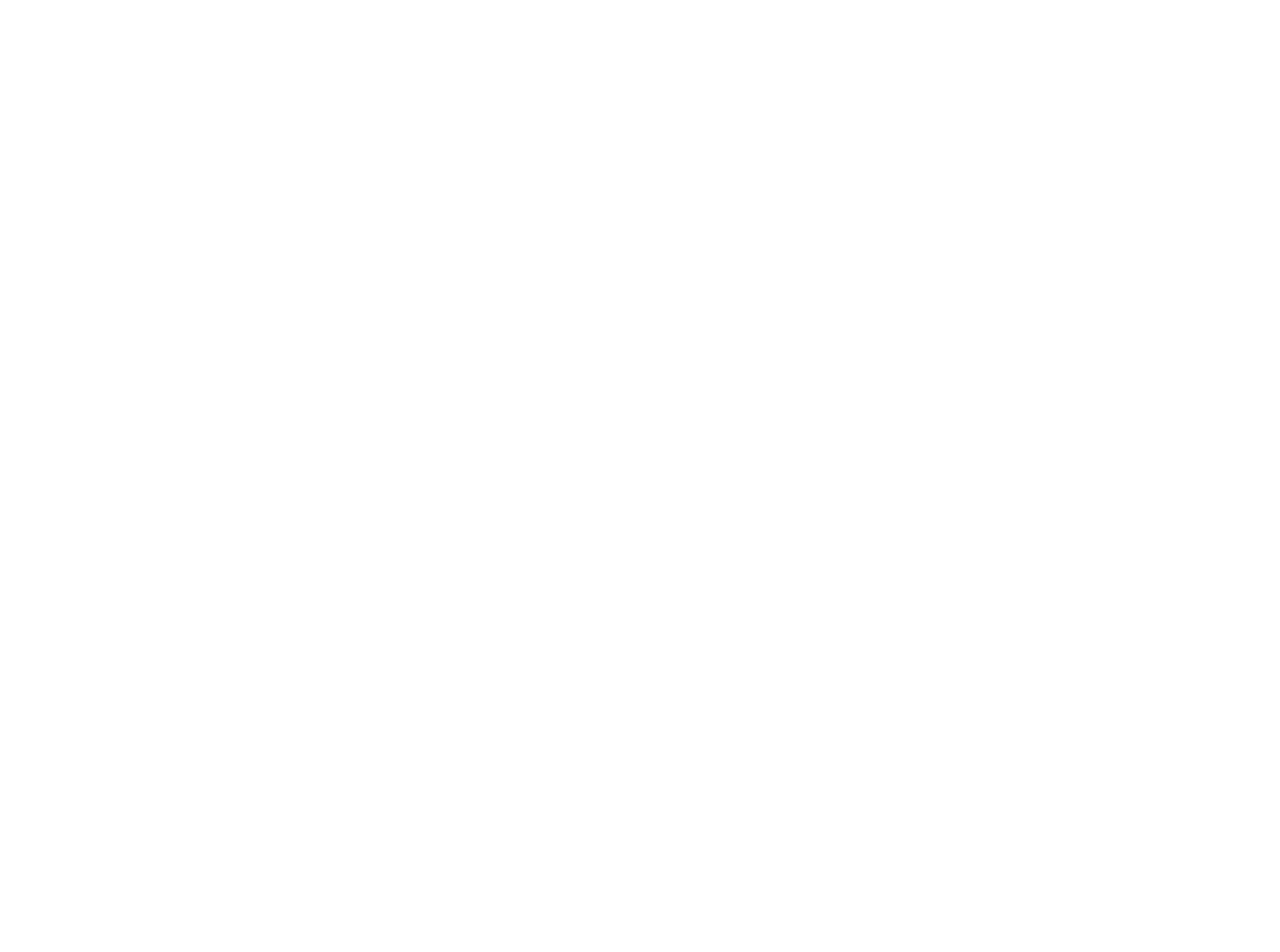
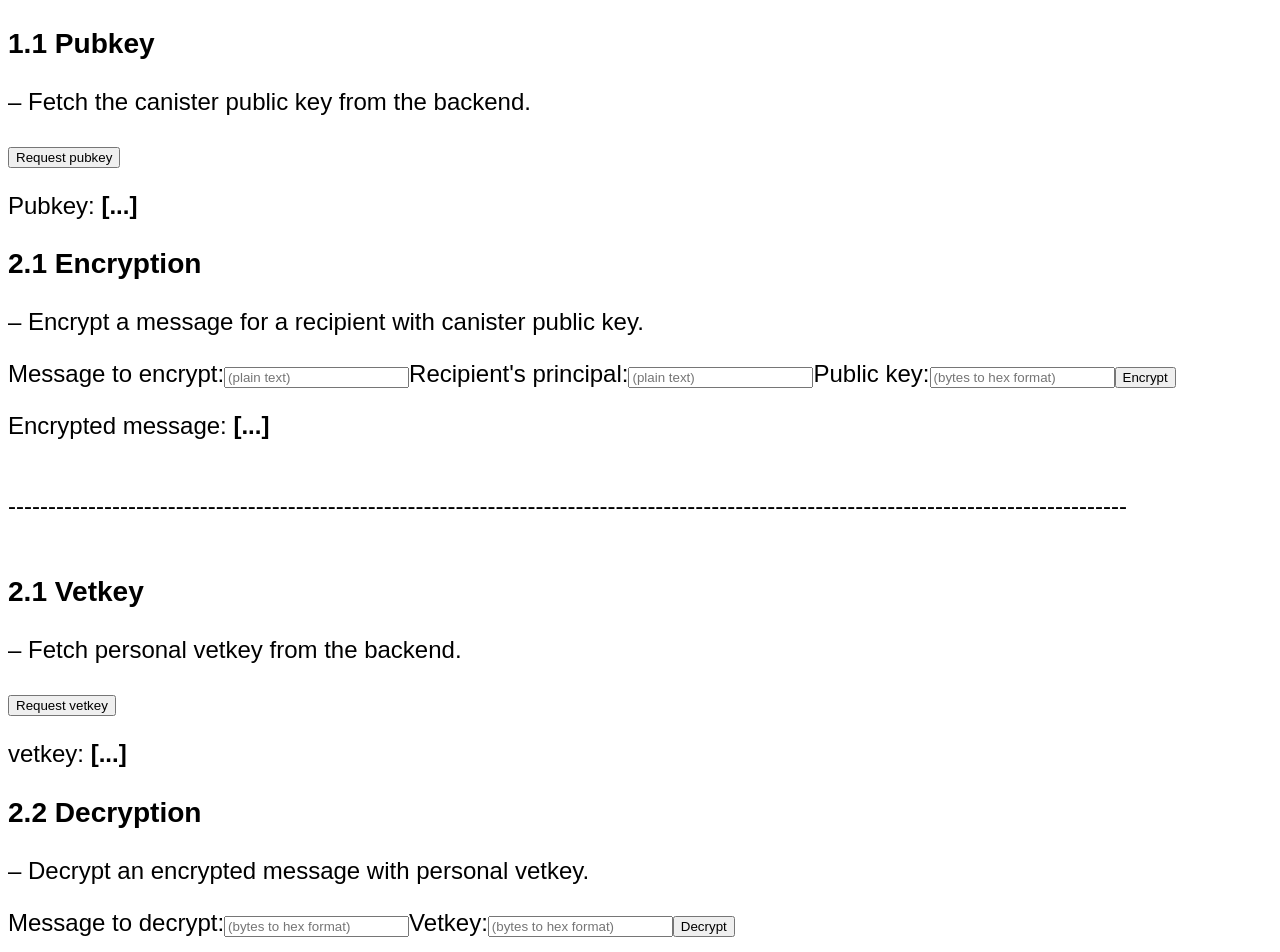
Before and after one commit to thomasn8/first_canisters, a React (Vite) app in the folder src/hello_frontend/: page /ibe in a window 1280 px wide. Before the commit this address had no page. Shown: the top 952 px of the page. Before the commit the page ends 800 px from the top, so only its background shows below. Built offline with nearby package versions, Linux system fonts and the light colour scheme.

Commit message:
feat(frontend): add ibe encryption demo

```diff
--- a/src/hello_frontend/src/App.tsx
+++ b/src/hello_frontend/src/App.tsx
@@ -1,6 +1,7 @@
 import { Routes, Route } from "react-router-dom";
 import Home from "./Home";
 import Symmetric from "./demo/Symmetric";
+import Ibe from "./demo/Ibe";
 
 function App() {
 
@@ -9,6 +10,7 @@
       <Routes>
         <Route path="/" element={<Home/>}/>
         <Route path="/symmetric" element={<Symmetric/>}/>
+        <Route path="/ibe" element={<Ibe/>}/>
       </Routes>
     </div>
   );
--- a/src/hello_frontend/src/Home.tsx
+++ b/src/hello_frontend/src/Home.tsx
@@ -5,7 +5,8 @@
         <div>
             <h1>Router:</h1>
             <nav>
-                <Link to="/symmetric">Symmetric encryption/decryption for caller</Link><br/>
+                <Link to="/symmetric">Encrypt/decrypt message with a personal symmetric key</Link><br/>
+                <Link to="/ibe">Asymetrically encrypt message for a recipient or Decrypt a received message</Link><br/>
             </nav>
         </div>
     );
--- /dev/null
+++ b/src/hello_frontend/src/demo/Ibe.tsx
@@ -0,0 +1,118 @@
+import { useRef, useState } from "react";
+import { hello_backend } from "declarations/hello_backend";
+import { Principal } from "@dfinity/principal";
+import {
+  TransportSecretKey,
+  DerivedPublicKey,
+  EncryptedVetKey,
+  VetKey,
+  IbeCiphertext,
+  IbeIdentity,
+  IbeSeed,
+} from "@dfinity/vetkeys";
+import { hexToUint8Array, uint8ArrayToHex } from "../utils";
+
+function Ibe() {
+    const [publicKeyBytesHex, setPublicKeyBytesHex] = useState('[...]');
+    const [encryptedMessageBytesHex, setEncryptedMessageBytesHex] = useState('[...]');
+    const [vetkeyBytesHex, setVetkeyBytesHex] = useState('[...]');
+    const [decryptedMessage, setDecryptedMessage] = useState('[...]');
+
+    const messageToEncryptRef = useRef<HTMLInputElement | null>(null);
+    const recipientRef = useRef<HTMLInputElement | null>(null);
+    const pubKeyBytesHexRef = useRef<HTMLInputElement | null>(null);
+    const messageToDecryptBytesHexRef = useRef<HTMLInputElement | null>(null);
+    const vetKeyBytesHexRef = useRef<HTMLInputElement | null>(null);
+
+    async function requestPubKey() {
+        // TODO: enable login
+
+        const pubKeyBytes = await hello_backend.vetkd_public_key() as Uint8Array<ArrayBufferLike>;
+        setPublicKeyBytesHex(uint8ArrayToHex(pubKeyBytes));
+    }
+
+    async function encrypt(message: string, recipient: string, keyBytesHex: string) {
+        const principal = Principal.fromText(recipient);
+        const derivedPublicKey = DerivedPublicKey.deserialize(hexToUint8Array(keyBytesHex));
+        const ciphertext = IbeCiphertext.encrypt(
+            derivedPublicKey,
+            IbeIdentity.fromPrincipal(principal as any),
+            new TextEncoder().encode(message),
+            IbeSeed.random(),
+        );
+        setEncryptedMessageBytesHex(uint8ArrayToHex(ciphertext.serialize()));
+    }
+
+    async function requestVetkey() {
+        // TODO: enable login
+
+        // principal
+        const principal = Principal.fromText("2vxsx-fae");
+        const inputBytes: Uint8Array = principal.toUint8Array();
+
+        // transport key
+        const transportSecretKey = TransportSecretKey.random();
+        const tpk = transportSecretKey.publicKeyBytes();
+
+        // get pub key
+        const publicKeyBytes = await hello_backend.vetkd_public_key() as Uint8Array<ArrayBufferLike>;
+        const derivedPublicKey = DerivedPublicKey.deserialize(publicKeyBytes);
+
+        // get vetkey
+        const encryptedVetKeyBytes = await hello_backend.vetkd_personal_vetkey(tpk) as Uint8Array<ArrayBufferLike>;
+        const encryptedVetKey = EncryptedVetKey.deserialize(encryptedVetKeyBytes);
+
+        // verify + decrypt vetkey
+        const vetKey = encryptedVetKey.decryptAndVerify(transportSecretKey, derivedPublicKey, inputBytes);
+        setVetkeyBytesHex(uint8ArrayToHex(vetKey.serialize()));
+    }
+
+    async function decrypt(messageBytesHex: string, keyBytesHex: string) {
+        const encryptedMessageBytes = hexToUint8Array(messageBytesHex);
+        const ibeCiphertext = IbeCiphertext.deserialize(encryptedMessageBytes);
+        const vetKey = VetKey.deserialize(hexToUint8Array(keyBytesHex));
+        const decryptedMessageBytes = ibeCiphertext.decrypt(vetKey);
+        setDecryptedMessage(new TextDecoder().decode(decryptedMessageBytes));
+    }
+
+    return (
+        <main>
+            <div>
+                <h3>1.1 Pubkey</h3>
+                <p>– Fetch the canister public key from the backend.</p>
+                <button onClick={requestPubKey}>Request pubkey</button>
+                <p>Pubkey: <b>{publicKeyBytesHex}</b></p>
+            </div>
+
+            <div>
+            <h3>2.1 Encryption</h3>
+                <p>– Encrypt a message for a recipient with canister public key.</p>
+                <label>Message to encrypt:</label><input type="text" placeholder="(plain text)" ref={messageToEncryptRef}/>
+                <label>Recipient's principal:</label><input type="text" placeholder="(plain text)" ref={recipientRef}/>
+                <label>Public key:</label><input type="text" placeholder="(bytes to hex format)" ref={pubKeyBytesHexRef}/>
+                <button onClick={() => encrypt(messageToEncryptRef.current!.value, recipientRef.current!.value, pubKeyBytesHexRef.current!.value)}>Encrypt</button>
+                <p>Encrypted message: <b>{encryptedMessageBytesHex}</b></p>
+            </div>
+
+            <br/><div>--------------------------------------------------------------------------------------------------------------------------------------------</div><br/>
+
+            <div>
+                <h3>2.1 Vetkey</h3>
+                <p>– Fetch personal vetkey from the backend.</p>
+                <button onClick={requestVetkey}>Request vetkey</button>
+                <p>vetkey: <b>{vetkeyBytesHex}</b></p>
+            </div>
+
+            <div>
+                <h3>2.2 Decryption</h3>
+                <p>– Decrypt an encrypted message with personal  vetkey.</p>
+                <label>Message to decrypt:</label><input type="text" placeholder="(bytes to hex format)" ref={messageToDecryptBytesHexRef}/>
+                <label>Vetkey:</label><input type="text" placeholder="(bytes to hex format)" ref={vetKeyBytesHexRef}/>
+                <button onClick={() => decrypt(messageToDecryptBytesHexRef.current!.value, vetKeyBytesHexRef.current!.value)}>Decrypt</button>
+                <p>Decrypted message: <b>{decryptedMessage}</b></p>
+            </div>
+        </main>
+    );
+}
+
+export default Ibe;
```
